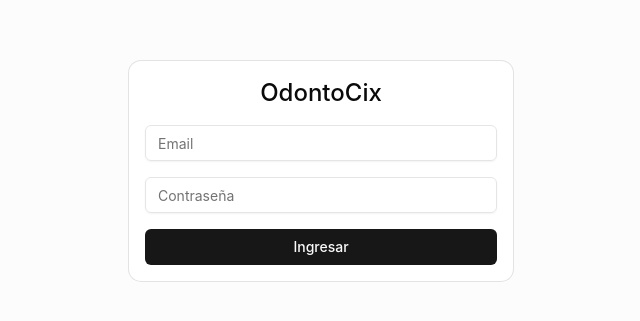
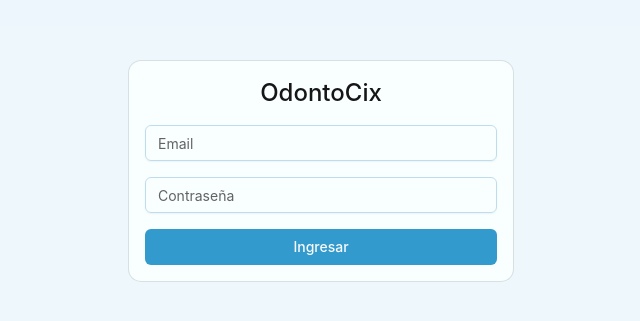
Before and after one commit to omxrmtp/odontocix, a React (Vite) app in the folder apps/panel/: page /login in a window 1280 px wide. Shown: the part 229-550 px from the top of the page, without its empty margins (319-959 px from the left). Built offline with nearby package versions, Linux system fonts and the light colour scheme; no server answers.

Commit message:
feat: tema celeste pastel - variables CSS primary/accent/background + estados en sky

```diff
--- a/apps/panel/src/index.css
+++ b/apps/panel/src/index.css
@@ -3,25 +3,35 @@
 @import "@fontsource-variable/geist";
 
 @theme {
-  --color-border: oklch(0.922 0 0);
-  --color-input: oklch(0.922 0 0);
-  --color-ring: oklch(0.708 0 0);
-  --color-background: oklch(1 0 0);
-  --color-foreground: oklch(0.145 0 0);
-  --color-primary: oklch(0.205 0 0);
+  /* ── Celeste pastel (light mode) ── */
+  --color-border: oklch(0.88 0.04 235);
+  --color-input: oklch(0.88 0.04 235);
+  --color-ring: oklch(0.65 0.12 235);
+
+  --color-background: oklch(0.985 0.01 235);
+  --color-foreground: oklch(0.20 0 0);
+
+  --color-primary: oklch(0.65 0.12 235);
   --color-primary-foreground: oklch(0.985 0 0);
-  --color-secondary: oklch(0.97 0 0);
-  --color-secondary-foreground: oklch(0.205 0 0);
+
+  --color-secondary: oklch(0.94 0.03 235);
+  --color-secondary-foreground: oklch(0.25 0 0);
+
   --color-destructive: oklch(0.577 0.245 27.325);
   --color-destructive-foreground: oklch(0.985 0 0);
-  --color-muted: oklch(0.97 0 0);
-  --color-muted-foreground: oklch(0.556 0 0);
-  --color-accent: oklch(0.97 0 0);
-  --color-accent-foreground: oklch(0.205 0 0);
-  --color-popover: oklch(1 0 0);
-  --color-popover-foreground: oklch(0.145 0 0);
-  --color-card: oklch(1 0 0);
-  --color-card-foreground: oklch(0.145 0 0);
+
+  --color-muted: oklch(0.93 0.02 235);
+  --color-muted-foreground: oklch(0.50 0 0);
+
+  --color-accent: oklch(0.90 0.06 235);
+  --color-accent-foreground: oklch(0.25 0 0);
+
+  --color-popover: oklch(1 0.01 235);
+  --color-popover-foreground: oklch(0.20 0 0);
+
+  --color-card: oklch(1 0.01 235);
+  --color-card-foreground: oklch(0.20 0 0);
+
   --radius-radius: 0.625rem;
 }
 
@@ -30,25 +40,34 @@
 }
 
 .dark {
-  --color-border: oklch(0.269 0 0);
-  --color-input: oklch(0.269 0 0);
-  --color-ring: oklch(0.439 0 0);
-  --color-background: oklch(0.145 0 0);
-  --color-foreground: oklch(0.985 0 0);
-  --color-primary: oklch(0.985 0 0);
-  --color-primary-foreground: oklch(0.205 0 0);
-  --color-secondary: oklch(0.269 0 0);
-  --color-secondary-foreground: oklch(0.985 0 0);
-  --color-destructive: oklch(0.396 0.141 25.723);
+  /* ── Celeste pastel (dark mode) ── */
+  --color-border: oklch(0.30 0.03 235);
+  --color-input: oklch(0.30 0.03 235);
+  --color-ring: oklch(0.75 0.12 235);
+
+  --color-background: oklch(0.12 0.02 235);
+  --color-foreground: oklch(0.95 0 0);
+
+  --color-primary: oklch(0.75 0.12 235);
+  --color-primary-foreground: oklch(0.15 0 0);
+
+  --color-secondary: oklch(0.25 0.03 235);
+  --color-secondary-foreground: oklch(0.90 0 0);
+
+  --color-destructive: oklch(0.50 0.20 25);
   --color-destructive-foreground: oklch(0.985 0 0);
-  --color-muted: oklch(0.269 0 0);
-  --color-muted-foreground: oklch(0.708 0 0);
-  --color-accent: oklch(0.269 0 0);
-  --color-accent-foreground: oklch(0.985 0 0);
-  --color-popover: oklch(0.205 0 0);
-  --color-popover-foreground: oklch(0.985 0 0);
-  --color-card: oklch(0.205 0 0);
-  --color-card-foreground: oklch(0.985 0 0);
+
+  --color-muted: oklch(0.25 0.02 235);
+  --color-muted-foreground: oklch(0.65 0 0);
+
+  --color-accent: oklch(0.30 0.06 235);
+  --color-accent-foreground: oklch(0.90 0 0);
+
+  --color-popover: oklch(0.18 0.02 235);
+  --color-popover-foreground: oklch(0.95 0 0);
+
+  --color-card: oklch(0.18 0.02 235);
+  --color-card-foreground: oklch(0.95 0 0);
 }
 
 body {
--- a/apps/panel/src/pages/AvailableSlotsPage.tsx
+++ b/apps/panel/src/pages/AvailableSlotsPage.tsx
@@ -302,13 +302,13 @@
               blocked: (date) => blockedDatesSet.has(format(date, 'yyyy-MM-dd')),
             }}
             modifiersClassNames={{
-              hasSlots: 'bg-blue-100 text-blue-700 font-semibold',
+              hasSlots: 'bg-sky-100 text-sky-700 font-semibold',
               blocked: 'bg-red-100 text-red-700 line-through opacity-70',
             }}
           />
           <div className="flex gap-3 mt-2 text-xs text-muted-foreground">
             <span className="flex items-center gap-1">
-              <span className="w-2 h-2 rounded-full bg-blue-500" /> Con horarios
+              <span className="w-2 h-2 rounded-full bg-sky-500" /> Con horarios
             </span>
             <span className="flex items-center gap-1">
               <span className="w-2 h-2 rounded-full bg-red-500" /> Bloqueada
@@ -401,7 +401,7 @@
                         {slot.is_booked ? (
                           <Badge variant="destructive">Reservado</Badge>
                         ) : slot.is_available ? (
-                          <Badge variant="default" className="bg-green-100 text-green-700 hover:bg-green-100">Disponible</Badge>
+                          <Badge variant="default" className="bg-sky-100 text-sky-700 hover:bg-sky-100">Disponible</Badge>
                         ) : (
                           <Badge variant="secondary">No disponible</Badge>
                         )}
@@ -434,7 +434,7 @@
                     {s.is_booked ? (
                       <Badge variant="destructive">Reservado</Badge>
                     ) : s.is_available ? (
-                      <Badge variant="default" className="bg-green-100 text-green-700 hover:bg-green-100">Disponible</Badge>
+                      <Badge variant="default" className="bg-sky-100 text-sky-700 hover:bg-sky-100">Disponible</Badge>
                     ) : (
                       <Badge variant="secondary">No disponible</Badge>
                     )}
--- a/apps/panel/src/pages/CashPage.tsx
+++ b/apps/panel/src/pages/CashPage.tsx
@@ -71,7 +71,7 @@
       <div className="grid grid-cols-1 sm:grid-cols-3 gap-4">
         <Card>
           <CardHeader className="pb-2"><CardTitle className="text-sm text-muted-foreground">Ingresos</CardTitle></CardHeader>
-          <CardContent><p className="text-2xl font-bold text-green-600">{loadingSummary ? '...' : `S/ ${income.toFixed(2)}`}</p></CardContent>
+          <CardContent><p className="text-2xl font-bold text-sky-600">{loadingSummary ? '...' : `S/ ${income.toFixed(2)}`}</p></CardContent>
         </Card>
         <Card>
           <CardHeader className="pb-2"><CardTitle className="text-sm text-muted-foreground">Egresos</CardTitle></CardHeader>
@@ -91,7 +91,7 @@
               {Object.entries(summary.by_category).map(([cat, data]: [string, any]) => (
                 <div key={cat} className="border rounded p-2 text-sm">
                   <p className="font-medium">{cat}</p>
-                  <p className={data.total >= 0 ? 'text-green-600' : 'text-red-600'}>S/ {Number(data.total).toFixed(2)}</p>
+                  <p className={data.total >= 0 ? 'text-sky-600' : 'text-red-600'}>S/ {Number(data.total).toFixed(2)}</p>
                   <p className="text-xs text-muted-foreground">{data.count} movimientos</p>
                 </div>
               ))}
@@ -123,7 +123,7 @@
                 (transactions?.data ?? []).map((t: any) => (
                   <TableRow key={t.id} className="hover:bg-muted/50 transition-colors">
                     <TableCell>
-                      <span className={`px-2 py-0.5 rounded text-xs font-medium ${t.type === 'income' ? 'bg-green-100 text-green-700' : 'bg-red-100 text-red-700'}`}>
+                      <span className={`px-2 py-0.5 rounded text-xs font-medium ${t.type === 'income' ? 'bg-sky-100 text-sky-700' : 'bg-red-100 text-red-700'}`}>
                         {t.type === 'income' ? 'Ingreso' : 'Egreso'}
                       </span>
                     </TableCell>
@@ -146,7 +146,7 @@
               <>
                 <div className="flex items-center justify-between">
                   <span className="text-sm">{t.category ?? '-'}</span>
-                  <span className={`font-mono text-sm font-medium ${t.type === 'income' ? 'text-green-600' : 'text-red-600'}`}>
+                  <span className={`font-mono text-sm font-medium ${t.type === 'income' ? 'text-sky-600' : 'text-red-600'}`}>
                     {t.type === 'income' ? '+' : '-'} S/ {Number(t.amount).toFixed(2)}
                   </span>
                 </div>
--- a/apps/panel/src/pages/DashboardPage.tsx
+++ b/apps/panel/src/pages/DashboardPage.tsx
@@ -18,9 +18,9 @@
 } from 'lucide-react'
 
 const statusColor: Record<string, string> = {
-  pendiente: 'bg-yellow-100 text-yellow-700',
-  confirmada: 'bg-green-100 text-green-700',
-  completada: 'bg-blue-100 text-blue-700',
+  pendiente: 'bg-amber-100 text-amber-700',
+  confirmada: 'bg-sky-100 text-sky-700',
+  completada: 'bg-sky-100 text-sky-700',
   cancelada: 'bg-red-100 text-red-700',
 }
 
@@ -236,7 +236,7 @@
           <CardContent className="space-y-2">
             <p className="text-2xl font-bold">{loading ? '...' : `S/ ${Number(s.balance ?? 0).toFixed(2)}`}</p>
             {!loading && (
-              <p className={`text-sm flex items-center gap-1 ${(s.balance_change ?? 0) >= 0 ? 'text-green-600' : 'text-red-600'}`}>
+              <p className={`text-sm flex items-center gap-1 ${(s.balance_change ?? 0) >= 0 ? 'text-sky-600' : 'text-red-600'}`}>
                 {(s.balance_change ?? 0) >= 0 ? <TrendingUp className="h-3 w-3" /> : <TrendingDown className="h-3 w-3" />}
                 {Math.abs(s.balance_change ?? 0)}% vs mes anterior
               </p>
@@ -264,12 +264,12 @@
             <div className="pt-2 border-t">
               <div className="flex items-center justify-between">
                 <span className="text-sm font-medium">Margen</span>
-                <span className={`text-lg font-bold ${margin >= 50 ? 'text-green-600' : margin >= 20 ? 'text-yellow-600' : 'text-red-600'}`}>
+                <span className={`text-lg font-bold ${margin >= 50 ? 'text-sky-600' : margin >= 20 ? 'text-amber-600' : 'text-red-600'}`}>
                   {margin}%
                 </span>
               </div>
               {!loading && marginChange !== 0 && (
-                <p className={`text-xs ${marginChange > 0 ? 'text-green-600' : 'text-red-600'}`}>
+                <p className={`text-xs ${marginChange > 0 ? 'text-sky-600' : 'text-red-600'}`}>
                   {marginChange > 0 ? '↑' : '↓'} {Math.abs(marginChange).toFixed(1)}% vs mes anterior
                 </p>
               )}
@@ -399,7 +399,7 @@
                       <p className="text-sm font-medium">{p.patient}</p>
                       <p className="text-xs text-muted-foreground">{p.method} · {p.payment_date ? new Date(p.payment_date).toLocaleDateString() : '-'}</p>
                     </div>
-                    <span className="text-sm font-mono font-medium text-green-600">S/ {Number(p.amount).toFixed(2)}</span>
+                    <span className="text-sm font-mono font-medium text-sky-600">S/ {Number(p.amount).toFixed(2)}</span>
                   </div>
                 ))}
               </div>
```
